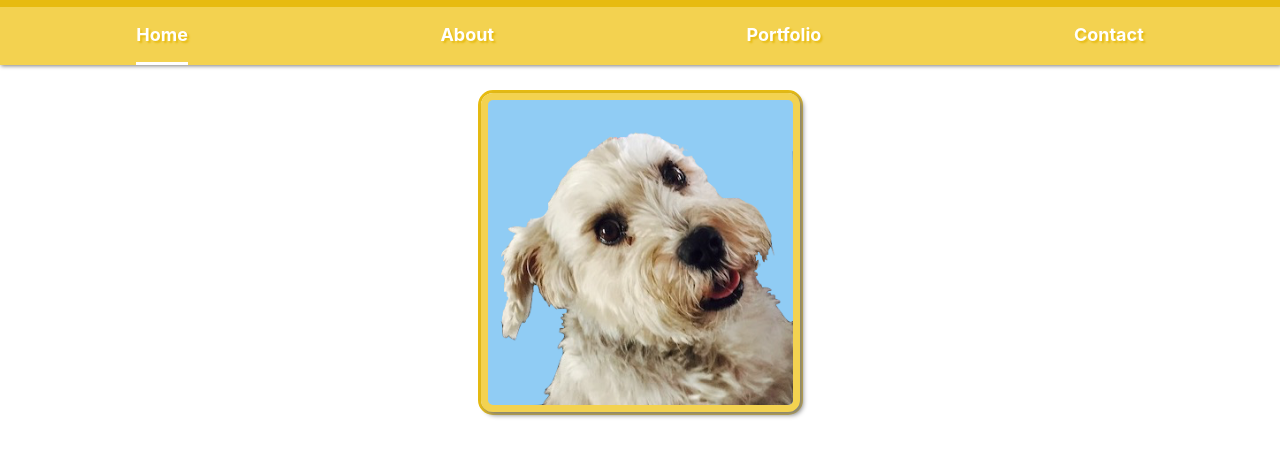
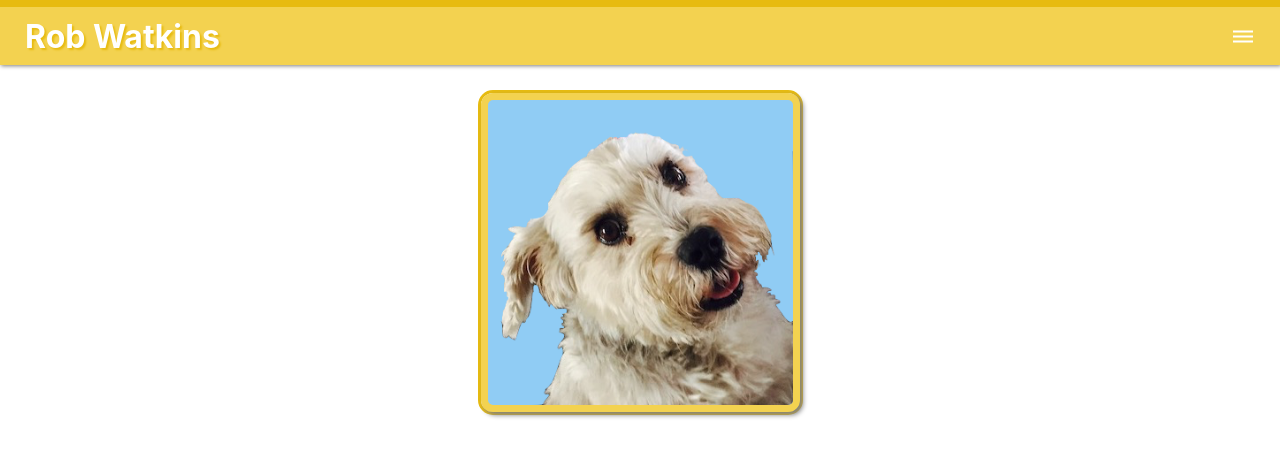
Before and after one commit to robpwatkins/FirstTry-robpwatkins, a React (Create React App) app: page / in a window 1280 px wide. Shown: the top 456 px of the page. Built offline with nearby package versions, Linux system fonts and the light colour scheme.

Commit message:
took about thirty minutes to add an icon.

```diff
--- a/package.json
+++ b/package.json
@@ -3,6 +3,8 @@
   "version": "0.1.0",
   "private": true,
   "dependencies": {
+    "@material-ui/core": "^4.9.10",
+    "@material-ui/icons": "^4.9.1",
     "@testing-library/jest-dom": "^4.2.4",
     "@testing-library/react": "^9.5.0",
     "@testing-library/user-event": "^7.2.1",
--- a/src/FirstTry.css
+++ b/src/FirstTry.css
@@ -15,6 +15,32 @@ header {
   box-shadow: 1px 1px 4px gray;
 }
 
+.header-box {
+  display: flex;
+}
+
+.icon-box {
+  height: 58px;
+  line-height: 65px;
+  padding-right: 25px;
+  color: white;
+}
+
+.name-box {
+  display: flex;
+  width: 100%;
+  height: 58px;
+  align-items: center;
+  padding-left: 25px;
+}
+
+.name {
+  color: white;
+  font-size: 32px;
+  font-weight: bold;
+  text-shadow: 2px 2px 2px #e7bb10;
+}
+
 hr {
   border: 0;
   border-top: 7px solid #e7bb10;
@@ -25,7 +51,7 @@ nav {
 }
 
 ul {
-  display: flex;
+  display: none;
   height: 58px;
   justify-content: space-around;
   /* align-items: center; */
--- a/src/components/HomePageFirstTry.js
+++ b/src/components/HomePageFirstTry.js
@@ -1,10 +1,19 @@
 import React from 'react';
 import Bill from '../img/RPW-temp-pic.png';
+import { Dehaze } from '@material-ui/icons';
 
 const HomePageFirstTry = () => (
   <div>
     <header>
       <hr/>
+      <div className="header-box">
+        <div className="name-box">
+          <div className="name">Rob Watkins</div>
+        </div>
+        <div className="icon-box">
+          <Dehaze />
+        </div>
+      </div>
       <nav>
         <ul>
           <li className="home">Home</li>
```
Also changed, not shown: 1 other file (tests, documents, lock files or other folders).
